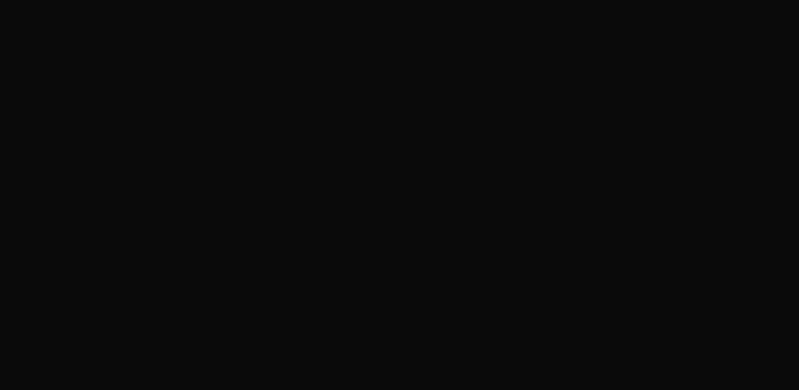
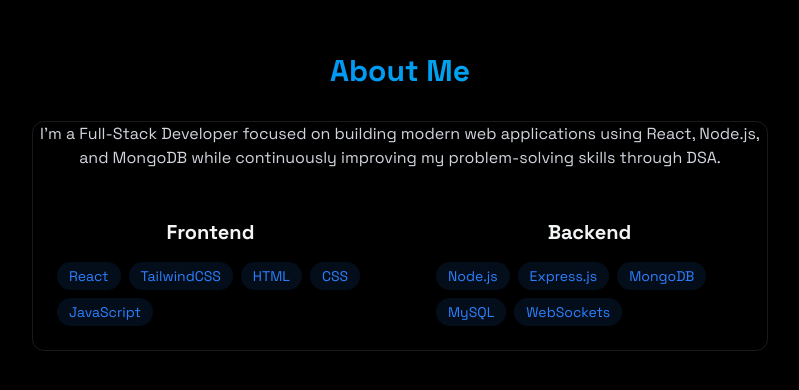
Before and after one commit to Jasprit45/ProtfolioReact, a React (Vite) app: page / in a window 1280 px wide. Shown: the part 1030-1420 px from the top of the page, without its empty margins (240-1039 px from the left). Before the commit the page ends 864 px from the top, so only its background shows below. Built offline with nearby package versions, Linux system fonts and the light colour scheme.

Commit message:
Added about section

```diff
--- a/src/App.jsx
+++ b/src/App.jsx
@@ -5,6 +5,9 @@
 import { Navbar } from './components/Navbar';
 import { MobileMenu } from './components/MobileMenu';
 import { Home } from './components/sections/Home';
+import { About } from './components/sections/About';
+
+
 
 function App() {
 
@@ -19,6 +22,7 @@
           <Navbar menuOpen={menuOpen} setMenuOpen={setMenuOpen}/>
           <MobileMenu menuOpen={menuOpen} setMenuOpen={setMenuOpen}/>
           <Home/>
+          <About/>
         </div>
 
     </>
--- a/src/components/sections/About.jsx
+++ b/src/components/sections/About.jsx
@@ -0,0 +1,73 @@
+
+
+export const About = () => {
+
+    const frontendSkills = ["React", "TailwindCSS", "HTML", "CSS", "JavaScript"];
+    const backendSkills = ["Node.js", "Express.js", "MongoDB", "MySQL", "WebSockets"];
+
+    return <section id="about" className="min-h-screen flex justify-center items-center py-20">
+
+        <div className="max-w-3xl mx-auto px-4">
+            <h2 className="text-3xl font-bold mb-8 bg-gradient-to-r from-blue-500 to-cyan-500 bg-clip-text text-transparent">
+               About Me
+            </h2>
+
+            <div className="rounded-xl border-white/10 border hover:-translate-y-1 transition-all">
+
+                <p className="text-gray-300 mb-6">
+                    I’m a Full-Stack Developer focused on building modern web applications using React, Node.js, and MongoDB while continuously improving my problem-solving skills through DSA.
+                </p>
+
+                <div className="grid grid-cols-1 md:grid-cols-2 gap-6">
+                    <div className="rounded-xl p-6 hover:-translate-y-1 transition-all">
+                        <h3 className="text-xl font-bold mb-4">Frontend</h3>
+                        <div className="flex flex-wrap gap-2">
+                            {frontendSkills.map((tech,key)=> (
+                                <span
+                                key={key}
+                                className="bg-blue-500/10 text-blue-500 py-1 px-3 rounded-full text-sm hover:bg-blue-500/20 hover:shadow-[0_2px_8px_rgba(59,130,246,0.2)] transition">
+                                    {tech}
+                                </span>
+                            ))}
+                        </div>
+
+                    </div>
+                    <div className="rounded-xl p-6 hover:-translate-y-1 transition-all">
+                        <h3 className="text-xl font-bold mb-4">Backend</h3>
+                        <div className="flex flex-wrap gap-2">
+                            {backendSkills.map((tech,key)=> (
+                                <span
+                                key={key}
+                                className="bg-blue-500/10 text-blue-500 py-1 px-3 rounded-full text-sm hover:bg-blue-500/20 hover:shadow-[0_2px_8px_rgba(59,130,246,0.2)] transition">
+                                    {tech}
+                                </span>
+                            ))}
+                        </div>
+
+                    </div>
+
+                </div>
+            </div>
+            {/* <div className="grid grid-cols-1
+            // grid-cols-2
+             gap-6 mt-8">
+                <div className="p-6 rounded-xl border-white/10 border hover:-translate-y-1 transition-all">
+                <h3 className="text-xl font-bold mb-4"> Education </h3>
+                <ul className="list-disc list-inside text-gray-300 space-y-2">
+                    <li>
+                        <strong>B.tech in CSE specialization in Data Science and Artificial Intelligence
+                        </strong> - IIIT Ranchi {"2023-Present"}
+                    </li>
+                    <li>
+                        <strong>B.tech in Computer Science and Engineering specialization in Data Science and Artificial Intelligence
+                        </strong> - IIIT Ranchi {"2023-Present"}
+                    </li>
+                </ul>
+
+                </div>
+
+            </div> */}
+        </div>
+    </section>
+
+};
--- a/src/components/sections/Home.jsx
+++ b/src/components/sections/Home.jsx
@@ -5,7 +5,7 @@
     return <section id="home" className="min-h-screen flex items-center justify-center relative">
         <div className="text-center z-10 px-4">
             <h1 className="text-5xl md:text-7xl font-bold mb-6 bg-gradient-to-r from-blue-500
-             to-purple-600 bg-clip-text text-transparent leading-right">
+             to-cyan-400 bg-clip-text text-transparent leading-right">
                 Hi, I'm Jasprit
             </h1>
 
```
